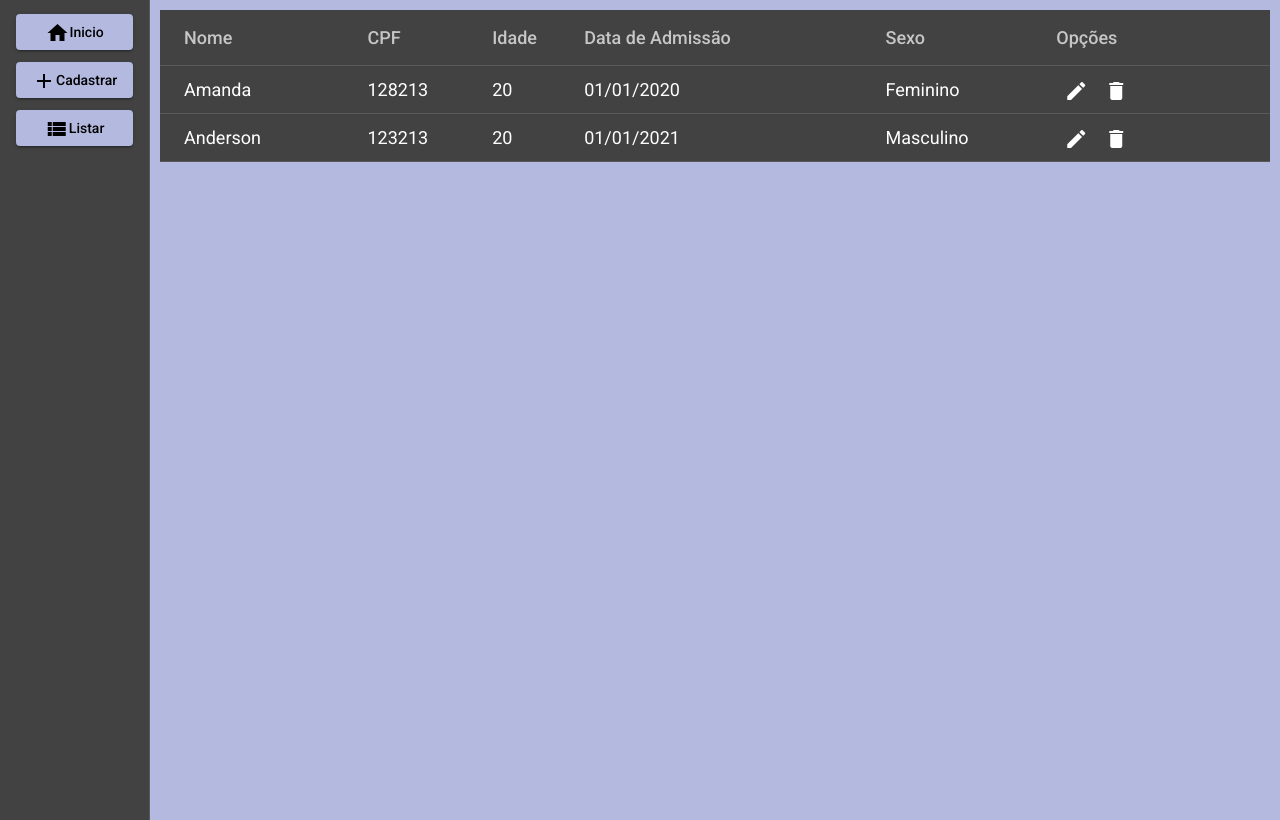
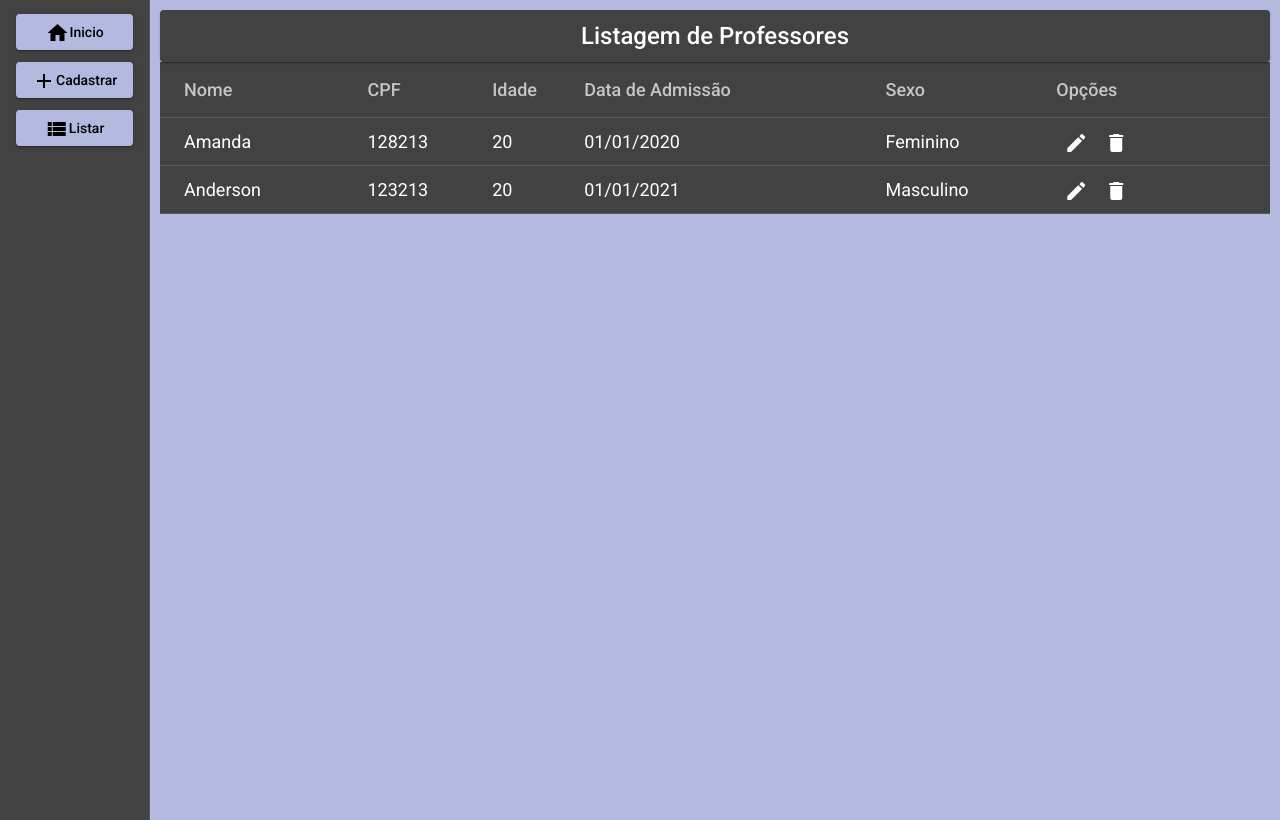
Before and after one commit to lima-anderson/projeto-pweb, an Angular app: page /listarProfessores in a window 1280 px wide. Built offline with nearby package versions, Linux system fonts and the light colour scheme; data requests are answered from the project's data file.

Commit message:
Atualizado

```diff
--- a/src/app/professores/listar-professores/listar-professores.component.html
+++ b/src/app/professores/listar-professores/listar-professores.component.html
@@ -1,5 +1,5 @@
+<mat-card><mat-card-title align="center">Listagem de Professores</mat-card-title></mat-card>
 <table  mat-table [dataSource]="professores" >
-
   <ng-container  matColumnDef="nome">
     <th mat-header-cell *matHeaderCellDef> Nome</th>
     <td mat-cell *matCellDef="let professor"> {{professor.nome}} </td>
```
